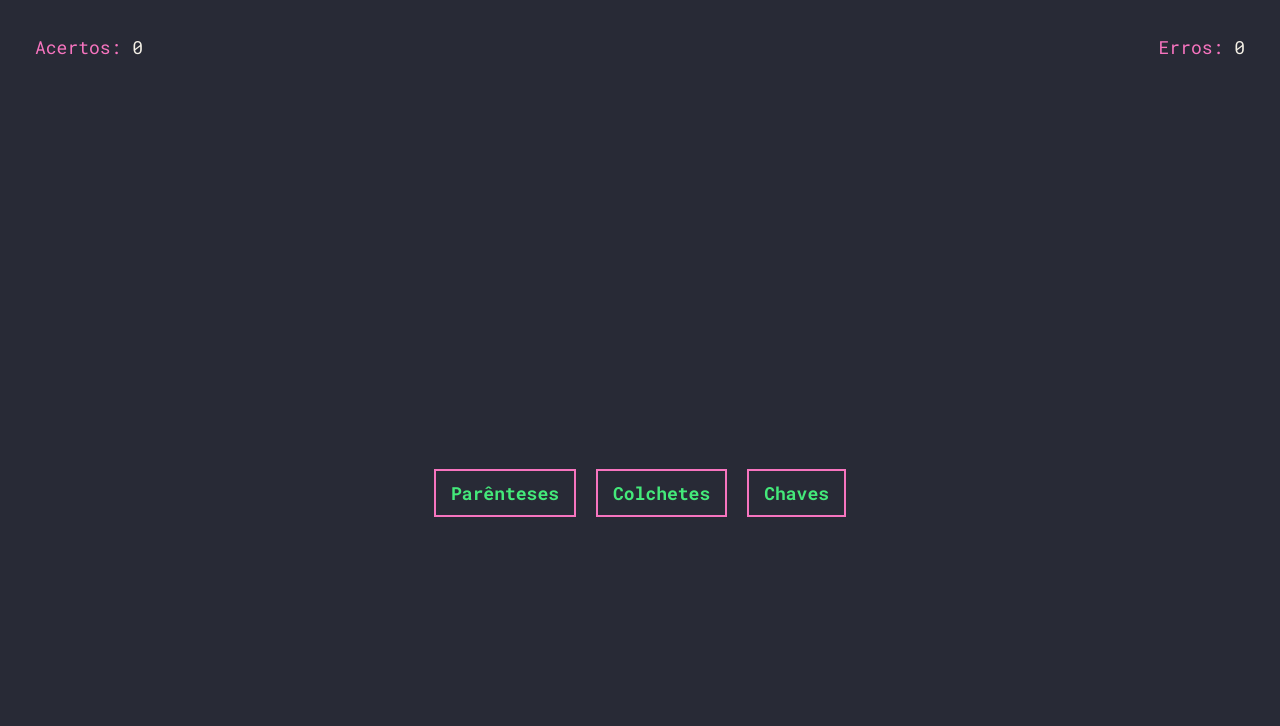
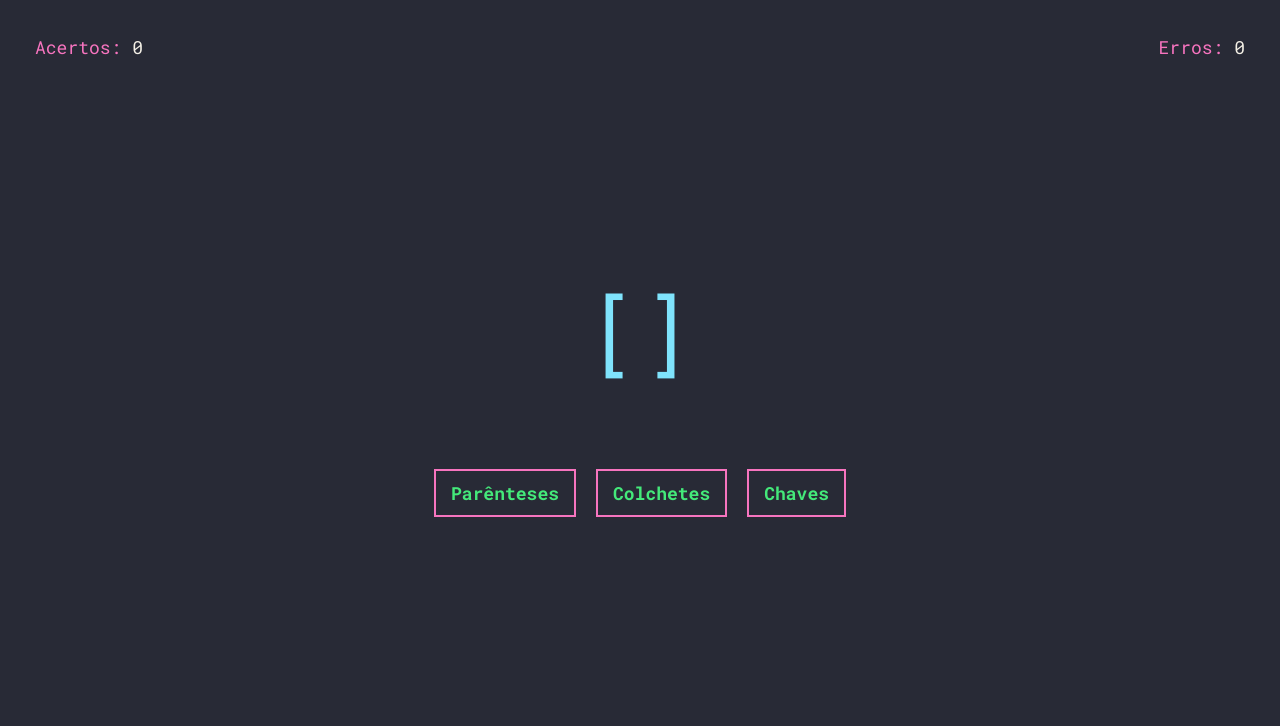
Before and after one commit to nascjoao/parenteses, a plain HTML site: page index.html in a window 1280 px wide. Shown: the top 726 px of the page. Drawn offline with Linux system fonts and the light colour scheme; the site is published under a folder, as on GitHub Pages, so addresses that start at the root find nothing.

Commit message:
Fiz scripts path

```diff
--- a/index.html
+++ b/index.html
@@ -42,6 +42,6 @@
       Desenvolvido com muito 💚️ por <a href="https://github.com/nascjoao" target="_blank">João Nasc</a>
     </span>
   </footer>
-  <script src="/scripts.js"></script>
+  <script src="scripts.js"></script>
 </body>
 </html>
```
